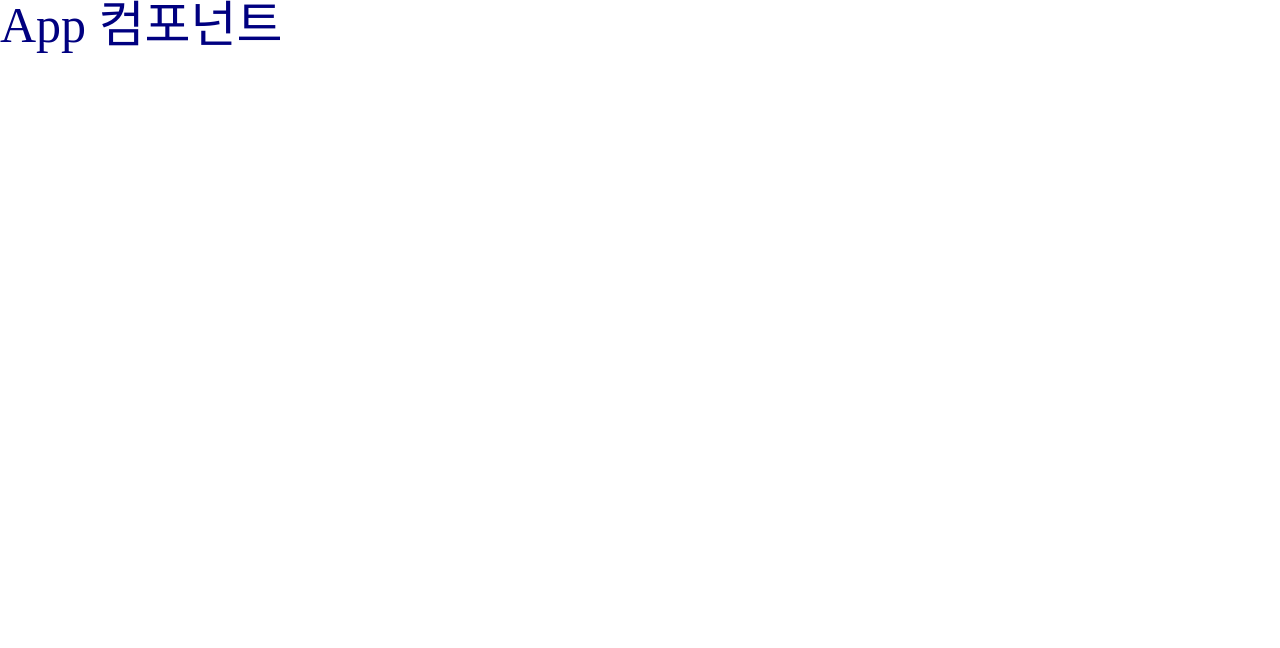
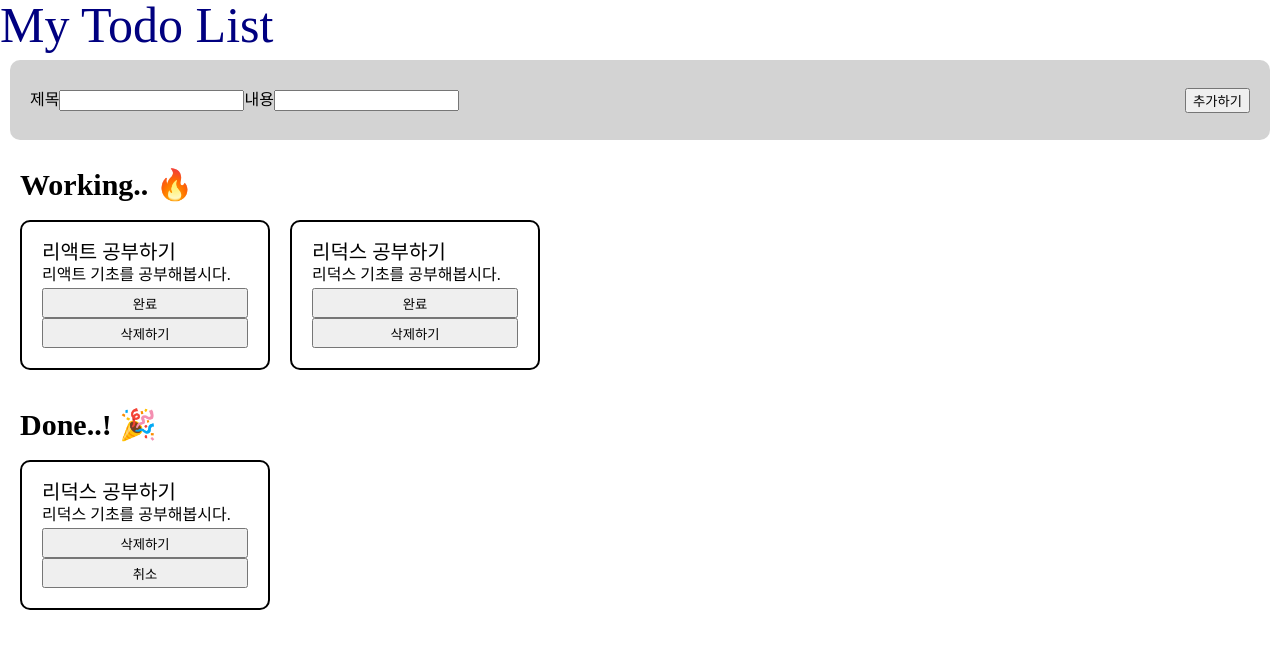
Before and after one commit to ye21iin/sparta-react-standard02, a React (Vite) app: page / in a window 1280 px wide. Shown: the top 648 px of the page. Built offline with nearby package versions, Linux system fonts and the light colour scheme.

Commit message:
Design: Initial UI

```diff
--- a/src/App.jsx
+++ b/src/App.jsx
@@ -1,13 +1,108 @@
 import { useState } from "react";
 import GlobalStyle from "./GlobalStyle";
+import styled from "styled-components";
+
+const Form = styled.form`
+  background-color: lightgrey;
+  height: 40px;
+  margin: 10px;
+  padding: 20px;
+  border-radius: 10px;
+
+  display: flex;
+  align-items: center;
+  justify-content: space-between;
+`;
+
+const List = styled.div`
+  padding: 20px;
+`;
+
+const BoxContainer = styled.div`
+  margin-top: 20px;
+  display: flex;
+  gap: 20px;
+`;
+
+const Box = styled.div`
+  width: 250px;
+  height: 150px;
+  padding: 20px;
+  box-sizing: border-box;
+  border: 2px solid black;
+  border-radius: 10px;
+
+  display: grid;
+`;
 
 function App() {
-  const [count, setCount] = useState(0);
+  const [todos, setTodos] = useState([
+    {
+      id: 1,
+      title: "리액트 공부하기",
+      contents: "리액트 기초를 공부해봅시다.",
+    },
+    {
+      id: 2,
+      title: "리덕스 공부하기",
+      contents: "리덕스 기초를 공부해봅시다.",
+    },
+  ]);
+  const [cleared, setCleared] = useState([
+    {
+      id: 3,
+      title: "리덕스 공부하기",
+      contents: "리덕스 기초를 공부해봅시다.",
+    },
+  ]);
 
   return (
     <>
       <GlobalStyle />
-      <h1>App 컴포넌트</h1>
+      <h1>My Todo List</h1>
+      <Form>
+        <div>
+          <label>
+            제목
+            <input />
+          </label>
+          <label>
+            내용
+            <input />
+          </label>
+        </div>
+        <button>추가하기</button>
+      </Form>
+      <List>
+        <h3>Working.. 🔥</h3>
+        <BoxContainer>
+          {todos.map((todo) => {
+            return (
+              <Box key={todo.id}>
+                <h4>{todo.title}</h4>
+                <p>{todo.contents}</p>
+                <button>완료</button>
+                <button>삭제하기</button>
+              </Box>
+            );
+          })}
+        </BoxContainer>
+      </List>
+      <List>
+        <h3>Done..! 🎉</h3>
+        <BoxContainer>
+          {cleared.map((clear) => {
+            return (
+              <Box key={clear.id}>
+                <h4>{clear.title}</h4>
+                <p>{clear.contents}</p>
+                <button>삭제하기</button>
+                <button>취소</button>
+              </Box>
+            );
+          })}
+        </BoxContainer>
+      </List>
     </>
   );
 }
--- a/src/GlobalStyle.jsx
+++ b/src/GlobalStyle.jsx
@@ -8,6 +8,14 @@ const GlobalStyle = createGlobalStyle`
         font-weight: 400;
         color: navy;
     }
+    h3{
+        font-size: 30px;
+        font-weight: 600;
+    }
+    h4{
+        font-size: 20px;
+        font-weight: 500;
+    }
 `;
 
 export default GlobalStyle;
```
